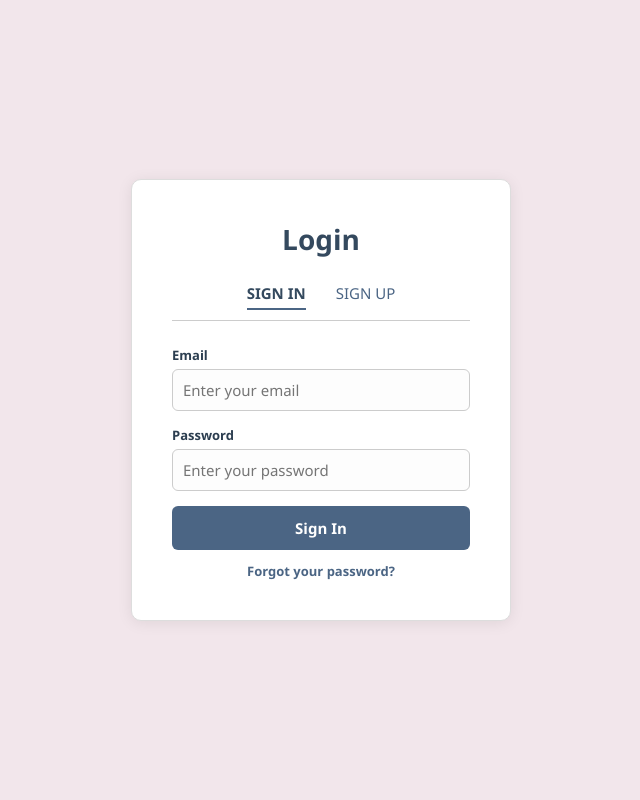
After one commit to PhineOlasinman/Josephineportfolio, a PHP site: page /login.html in a window 1280 px wide. The commit adds this page. Shown: the whole page, without its empty margins (319-959 px from the left). Run offline with PHP 8.4, Linux system fonts and the light colour scheme.

Commit message:
secondcommit

```diff
--- a/db.php
+++ b/db.php
@@ -2,7 +2,7 @@
 $servername = "localhost";
 $username = "root"; // default for XAMPP
 $password = "";     // default empty
-$dbname = "login_system";
+$dbname = "portfolio";
 
 $conn = new mysqli($servername, $username, $password, $dbname);
 
--- /dev/null
+++ b/login.html
@@ -0,0 +1,240 @@
+<!DOCTYPE html>
+<html lang="en">
+<head>
+  <meta charset="UTF-8" />
+  <meta name="viewport" content="width=device-width, initial-scale=1.0" />
+  <title>Login</title>
+  <style>
+    * {
+      margin: 0;
+      padding: 0;
+      box-sizing: border-box;
+      font-family: "Segoe UI", Calibri, sans-serif;
+    }
+    body {
+      display: flex;
+      justify-content: center;
+      align-items: center;
+      min-height: 100vh;
+      background: #f2e6eb;
+    }
+    .login-container {
+      width: 380px;
+      text-align: center;
+      background: white;
+      padding: 40px;
+      border-radius: 10px;
+      border: 1px solid #ddd;
+      box-shadow: 0 2px 15px rgba(0, 0, 0, 0.08);
+    }
+    h1 {
+      font-size: 28px;
+      margin-bottom: 25px;
+      color: #34495e;
+      font-weight: 600;
+    }
+    .tabs {
+      display: flex;
+      justify-content: center;
+      margin-bottom: 25px;
+      border-bottom: 1px solid #ccc;
+      padding-bottom: 10px;
+    }
+    .tab {
+      margin: 0 15px;
+      font-size: 15px;
+      color: #4b6584;
+      cursor: pointer;
+      padding-bottom: 5px;
+      transition: color 0.3s;
+    }
+    .tab.active {
+      border-bottom: 2px solid #4b6584;
+      font-weight: 600;
+      color: #34495e;
+    }
+    label {
+      display: block;
+      text-align: left;
+      font-size: 13px;
+      margin-bottom: 5px;
+      color: #2c3e50;
+      font-weight: 600;
+    }
+    input {
+      width: 100%;
+      padding: 10px;
+      border: 1px solid #ccc;
+      border-radius: 6px;
+      margin-bottom: 15px;
+      font-size: 15px;
+      background-color: #fdfdfd;
+      transition: border 0.3s;
+    }
+    input:focus {
+      border-color: #4b6584;
+      outline: none;
+    }
+    button {
+      width: 100%;
+      padding: 12px;
+      background: #4b6584;
+      color: white;
+      border: none;
+      border-radius: 6px;
+      font-size: 15px;
+      font-weight: 600;
+      cursor: pointer;
+      transition: background 0.3s;
+    }
+    button:hover {
+      background: #34495e;
+    }
+    .forgot, .back-link {
+      display: block;
+      margin-top: 12px;
+      font-size: 13px;
+      color: #4b6584;
+      text-decoration: none;
+      cursor: pointer;
+      font-weight: 600;
+      transition: color 0.3s;
+    }
+    .forgot:hover, .back-link:hover {
+      color: #2c3e50;
+      text-decoration: underline;
+    }
+    .form { display: none; }
+    .form.active { display: block; }
+    .note {
+      font-size: 12px;
+      color: #777;
+      margin-top: -10px;
+      margin-bottom: 15px;
+      text-align: left;
+    }
+    .hidden { display: none !important; }
+    h2 {
+      font-size: 20px;
+      color: #34495e;
+      margin-bottom: 15px;
+      font-weight: 600;
+    }
+  </style>
+</head>
+<body>
+  <div class="login-container">
+    <div id="login-header">
+      <h1>Login</h1>
+      <div class="tabs">
+        <div class="tab active" id="signin-tab" onclick="showForm('signin', event)">SIGN IN</div>
+        <div class="tab" id="signup-tab" onclick="showForm('signup', event)">SIGN UP</div>
+      </div>
+    </div>
+
+    <!-- Sign In Form -->
+    <form id="signin" class="form active">
+      <label for="email">Email</label>
+      <input type="email" id="email" placeholder="Enter your email" required>
+
+      <label for="password">Password</label>
+      <input type="password" id="password" placeholder="Enter your password" required>
+
+      <button type="submit">Sign In</button>
+      <a class="forgot" onclick="showForm('forgot')">Forgot your password?</a>
+    </form>
+
+    <!-- Sign Up Form -->
+    <form id="signup" class="form">
+      <label for="fname">First Name</label>
+      <input type="text" id="fname" placeholder="First Name" required>
+
+      <label for="lname">Last Name</label>
+      <input type="text" id="lname" placeholder="Last Name" required>
+
+      <label for="email-register">Email</label>
+      <input type="email" id="email-register" placeholder="Enter your email" required>
+
+      <label for="password-register">Password</label>
+      <input type="password" id="password-register" placeholder="Create a password" required>
+
+      <label for="confirm-password">Confirm Password</label>
+      <input type="password" id="confirm-password" placeholder="Re-enter your password" required>
+
+      <p class="note">Provide a password for the new account in both fields.</p>
+
+      <button type="submit">Create Account</button>
+    </form>
+
+    <!-- Forgot Password -->
+    <form id="forgot" class="form">
+      <h2>Forgot Password</h2>
+      <input type="email" placeholder="Enter your email" required>
+      <button type="button" onclick="showForm('signin')">Send Email</button>
+      <a class="back-link" onclick="showForm('signin')">← Back to Login</a>
+    </form>
+  </div>
+
+  <script>
+    function showForm(formId, event) {
+      document.querySelectorAll(".form").forEach(f => f.classList.remove("active"));
+      document.getElementById(formId).classList.add("active");
+
+      const header = document.getElementById("login-header");
+      if (formId === "signin" || formId === "signup") {
+        header.classList.remove("hidden");
+        document.querySelectorAll(".tab").forEach(tab => tab.classList.remove("active"));
+        if (event) event.target.classList.add("active");
+      } else {
+        header.classList.add("hidden");
+      }
+    }
+
+    // ✅ SIGN UP
+    document.getElementById("signup").addEventListener("submit", async function (e) {
+      e.preventDefault();
+      const fname = document.getElementById("fname").value.trim();
+      const lname = document.getElementById("lname").value.trim();
+      const email = document.getElementById("email-register").value.trim();
+      const pass = document.getElementById("password-register").value;
+      const confirm = document.getElementById("confirm-password").value;
+
+      if (pass !== confirm) return alert("Passwords do not match!");
+
+      const res = await fetch("signup.php", {
+        method: "POST",
+        headers: { "Content-Type": "application/json" },
+        body: JSON.stringify({ fname, lname, email, pass })
+      });
+
+      const data = await res.json();
+      alert(data.message);
+      if (data.success) {
+        showForm("signin");
+        document.getElementById("signin-tab").classList.add("active");
+      }
+    });
+
+    // ✅ SIGN IN
+    document.getElementById("signin").addEventListener("submit", async function (e) {
+      e.preventDefault();
+      const email = document.getElementById("email").value.trim();
+      const pass = document.getElementById("password").value;
+
+      const res = await fetch("signin.php", {
+        method: "POST",
+        headers: { "Content-Type": "application/json" },
+        body: JSON.stringify({ email, pass })
+      });
+
+      const data = await res.json();
+      alert(data.message);
+
+      if (data.success) {
+        localStorage.setItem("loggedIn", "true");
+        window.location.href = "front.html";
+      }
+    });
+  </script>
+</body>
+</html>
```
Also changed, not shown: signin.php (+5 -3 lines), signup.php (+7 -4 lines).
